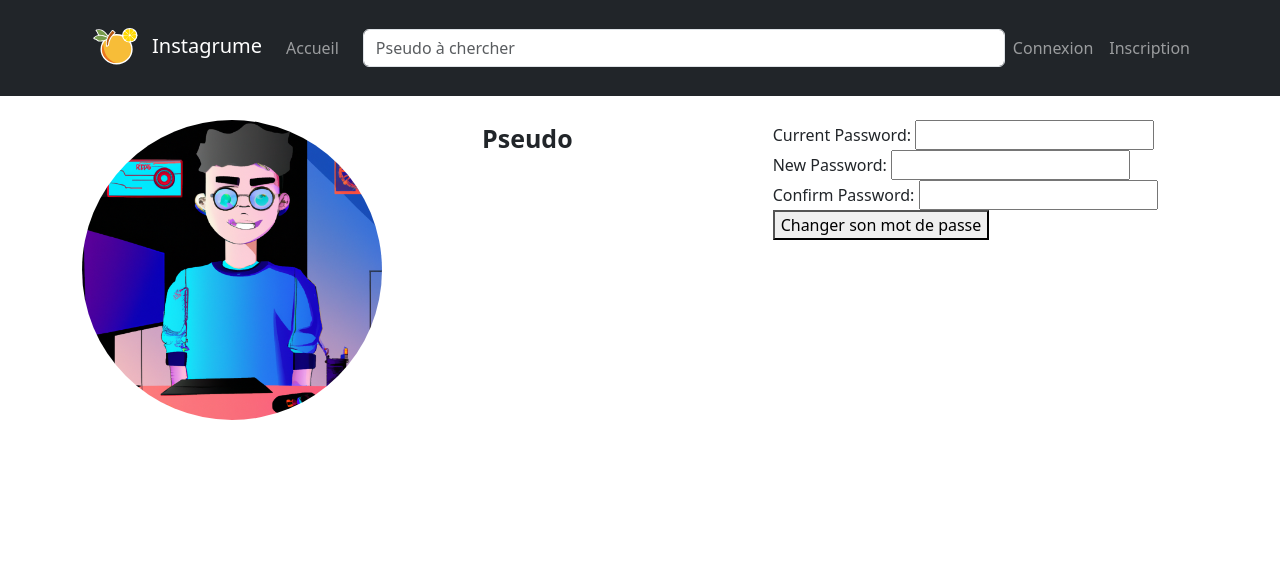
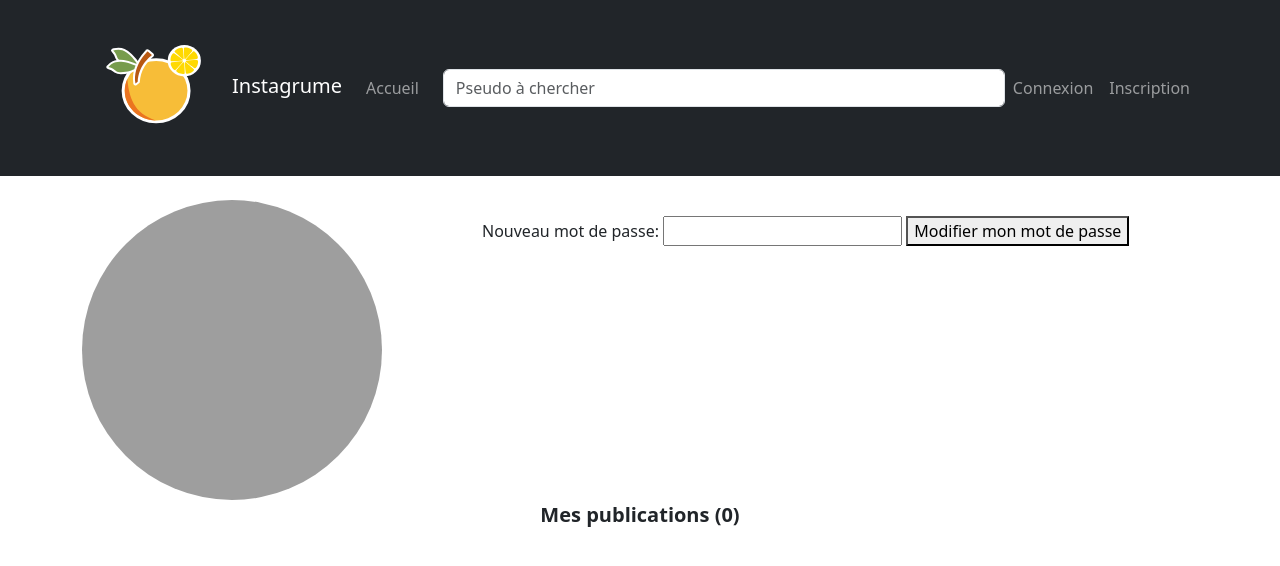
Before and after one commit to LioznTheBun/instagrume_groupe3_client, a Symfony app: template templates/profil.html.twig in a window 1280 px wide. Shown: the top 566 px of the page. Run offline with Twig, Linux system fonts and the light colour scheme; the template is opened without the code that fills it, so the values that code supplies are empty; some libraries are stand-ins or nearby versions.

Commit message:
Profil/accueil

```diff
--- a/public/css/profil.css
+++ b/public/css/profil.css
@@ -13,3 +13,14 @@
     font-weight: bold;
     font-size: 25px;
 }
+
+.publications_title {
+    font-size: 20px;
+    font-weight: bold;
+    text-align: center;
+}
+
+img {
+    width: 150px;
+    height: 150px;
+}
--- a/templates/profil.html.twig
+++ b/templates/profil.html.twig
@@ -10,30 +10,39 @@
 	<link rel="stylesheet" href="{{ asset('css/profil.css') }}" type="text/css">
 {% endblock %}
 
+{% block javascripts %}
+	{{ parent() }}
+	<script src="{{ asset('js/profil.js') }}"></script>
+{% endblock %}
+
 {% block body %}
 	<main class="container mt-4">
 		<article class="content_profil">
-			<img class="avatar" src="{{ asset('images/photo-test1.png') }}" alt="">
-			<div>
-				<p class="pseudo_profil">Pseudo</p>
-                <p class="username_profil"></p>
+			<div class="left_content_profil">
+				<img class="avatar" src="http://127.0.0.1:3000/img/{{ user.avatar }}" alt="Avatar">
 			</div>
-			<div>
-				<p class="email_profil">{{ user.pseudo }}</p>
+			<div class="right_content_profil">
+				<div>
+					<p class="pseudo_profil">{{ user.pseudo }}</p>
+				</div>
+				<div>
+					<p class="email_profil">{{ user.email }}</p>
+				</div>
+				<form id="profileForm" action="/changePass" method="POST">
+					<label for="password">Nouveau mot de passe:</label>
+					<input type="hidden" id="id" name="id" value="{{ user.id }}" required>
+					<input type="password" id="password" name="password" required>
+					<button type="submit">Modifier mon mot de passe</button>
+				</form>
 			</div>
-			<form id="profileForm" action="/update_profile" method="post">
-				<div>
-					<label for="currentPassword">Current Password:</label>
-					<input type="password" id="currentPassword" name="currentPassword" required>
-				</div>
-				<label for="password">New Password:</label>
-				<input type="password" id="password" name="password" required>
-				<div>
-					<label for="confirmPassword">Confirm Password:</label>
-					<input type="password" id="confirmPassword" name="confirmPassword" required>
-				</div>
-				<button type="button" onclick="updateProfile()">Changer son mot de passe</button>
-			</form>
-		</acticle>
+		</article>
+		<div class="publications_profil">
+			<div class="publications_title">
+				<p>Mes publications ({{ user.publications is defined ? user.publications|length : 0 }})</p>
+			</div>
+			{% for publication in user.publications %}
+				<p>{{ publication.description }}</p>
+			{% endfor %}
+		</div>
 	</main>
 {% endblock %}
```
Also changed, not shown: src/Controller/InscriptionController.php (+7 -2 lines), src/Controller/PageController.php (+21 -10 lines), templates/accueil.html.twig (+11 -18 lines), templates/inscription.html.twig (+8 -2 lines), public/js/profil.js (added).
